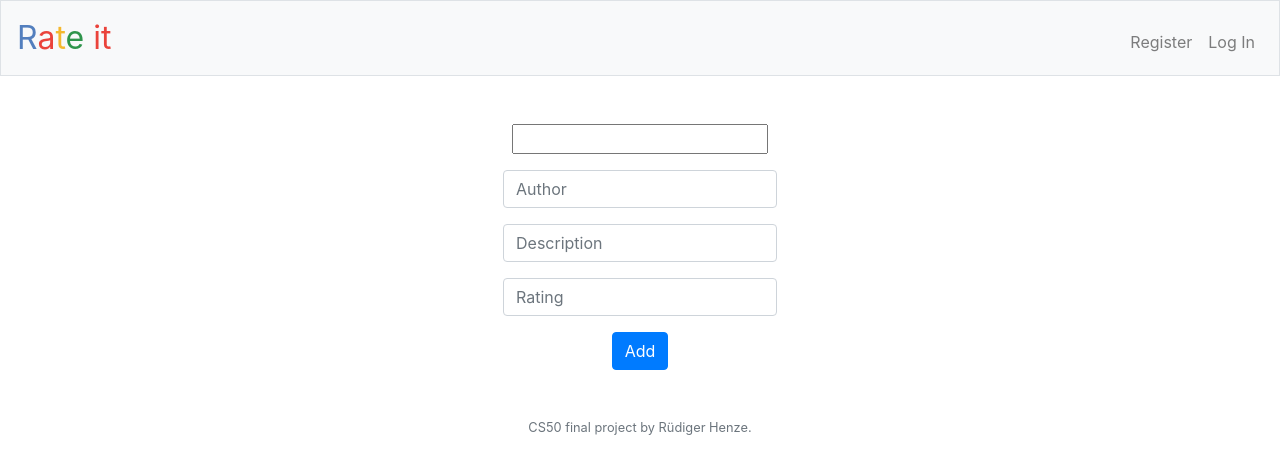
After one commit to Ruediger211/CS50_Final_Project, a Flask app: template templates/add_book.html in a window 1280 px wide. The commit adds this page. Shown: the top 474 px of the page. Run offline with Flask 2, Linux system fonts and the light colour scheme; the template is opened without the code that fills it, so the values that code supplies are empty.

Commit message:
implemented books

```diff
--- a/application.py
+++ b/application.py
@@ -51,23 +51,112 @@ def destinations():
         destinations = con.execute(statement)
     return render_template("destinations.html", destinations=destinations)
 
-# @app.route("/books", methods=["GET", "POST"])
-# @login_required
-# def books():
+@app.route("/books")
+@login_required
+def books():
 
-#     """Show books"""
-#     books = db.execute_sql("SELECT * FROM books")
-#     return render_template("books.html", books=books)
+    """Show books"""
+    with engine.connect() as con:
+        statement = text("""SELECT * FROM books""")
+        books = con.execute(statement)
+    return render_template("books.html", books=books)
 
+@app.route("/movies")
+@login_required
+def movies():
 
-# @app.route("/movies", methods=["GET", "POST"])
-# @login_required
-# def movies():
+    """Show movies"""
+    with engine.connect() as con:
+        statement = text("""SELECT * FROM movies""")
+        movies = con.execute(statement)
+    return render_template("movies.html", movies=movies)
 
-#     """Show movies"""
-#     movies = db.execute_sql("SELECT * FROM movies")
-#     return render_template("movies.html", movies=movies)
+###############################################################################
 
+@app.route("/add", methods=["GET", "POST"])
+@login_required
+def add():
+
+    #User reached route via POST (as by submitting a form via POST)
+    if request.method == "POST":
+        name = request.form.get("destination")
+        description = request.form.get("description")
+        rating = request.form.get("rating")
+        user_id = session["user_id"]
+        with engine.connect() as con:
+            statement = text("INSERT INTO destinations (dest_name, description, rating, user_id) VALUES (:dn, :dsc, :rate, :uid)").params(dn=name, dsc=description, rate=rating, uid=user_id)
+            con.execute(statement)
+        return redirect("./destinations")
+
+    # User reached route via GET (as by clicking a link or via redirect)
+    else:
+        with engine.connect() as con:
+            statement = text("SELECT DISTINCT dest_name FROM destinations")
+            list_destinations = con.execute(statement).fetchall()
+        return render_template("add.html", list_destinations=list_destinations)
+
+@app.route("/top10")
+@login_required
+def top10():
+
+    user_id = session["user_id"]
+    with engine.connect() as con:
+        statement = text("SELECT dest_name, ROUND(AVG(rating), 1) AS avg FROM destinations GROUP BY dest_name ORDER BY AVG(rating) DESC")
+        tops = con.execute(statement).fetchall()
+    return render_template("top10.html", tops=tops)
+
+@app.route("/destination/<item>")
+@login_required
+def destination(item):
+    with engine.connect() as con:
+            statement = text("SELECT users.name, destinations.description, destinations.dest_name, destinations.rating FROM destinations JOIN users ON destinations.user_id = users.id WHERE dest_name =:dn").params(dn=item)
+            destination = con.execute(statement).fetchall()
+    return render_template("destination.html", destination=destination)
+
+################################################################################
+
+@app.route("/add_book", methods=["GET", "POST"])
+@login_required
+def add_book():
+
+    #User reached route via POST (as by submitting a form via POST)
+    if request.method == "POST":
+        book = request.form.get("book")
+        author = request.form.get("author")
+        description = request.form.get("description")
+        rating = request.form.get("rating")
+        user_id = session["user_id"]
+        with engine.connect() as con:
+            statement = text("INSERT INTO books (book_name, author, description, rating, user_id) VALUES (:bn, :aut, :dsc, :rate, :uid)").params(bn=book, aut=author, dsc=description, rate=rating, uid=user_id)
+            con.execute(statement)
+        return redirect("./books")
+
+    # User reached route via GET (as by clicking a link or via redirect)
+    else:
+        with engine.connect() as con:
+            statement = text("SELECT DISTINCT book_name FROM books")
+            list_books = con.execute(statement).fetchall()
+        return render_template("add_books.html", list_books=list_books)
+
+@app.route("/top10_books")
+@login_required
+def top10_books():
+
+    user_id = session["user_id"]
+    with engine.connect() as con:
+        statement = text("SELECT book_name, ROUND(AVG(rating), 1) AS avg FROM books GROUP BY book_name ORDER BY AVG(rating) DESC")
+        tops = con.execute(statement).fetchall()
+    return render_template("top10_books.html", tops=tops)
+
+@app.route("/book/<item>")
+@login_required
+def book(item):
+    with engine.connect() as con:
+            statement = text("SELECT users.name, books.description, books.book_name, books.rating FROM destinations JOIN users ON books.user_id = users.id WHERE book_name =:bn").params(bn=item)
+            book = con.execute(statement).fetchall()
+    return render_template("book.html", book=book)
+
+################################################################################
 
 @app.route("/add", methods=["GET", "POST"])
 @login_required
@@ -108,6 +197,9 @@ def destination(dest):
             statement = text("SELECT users.name, destinations.description, destinations.dest_name, destinations.rating FROM destinations JOIN users ON destinations.user_id = users.id WHERE dest_name =:dn").params(dn=dest)
             destination = con.execute(statement).fetchall()
     return render_template("destination.html", destination=destination)
+
+################################################################################
+
 
 @app.route("/login", methods=["GET", "POST"])
 def login():
--- a/diary.txt
+++ b/diary.txt
@@ -278,6 +278,6 @@ TODO: ask other users to use web app
 TODO: remove movies and books or add...
 TODO: video
 TODO: README
-TODO: add rating to Destination page
-TODO: change order: Put add and top 10 on top of the screen or even in the navbar
+done: add rating to Destination page
+done: change order: Put add and top 10 on top of the screen or even in the navbar
 TODO: On mobile phone: not enough place. Work out responsiveness.
--- /dev/null
+++ b/templates/add_book.html
@@ -0,0 +1,31 @@
+{% extends "layout.html" %}
+
+{% block title %}
+    Add
+{% endblock %}
+
+{% block main %}
+    <form action="/add_book" method="post">
+        <!--<div class="form-group">-->
+        <!--    <input autocomplete="off" autofocus class="form-control" name="destination" placeholder="Destination" type="text">-->
+        <!--</div>-->
+        <div class="form-group">
+            <input name="book" list=books>
+            <datalist id=destinations>
+                {% for item in list_books %}
+                    <option value={{item['book_name']}}>{{item['book_name']}}</option>
+                {% endfor %}
+            </datalist>
+        </div>
+        <div class="form-group">
+            <input class="form-control" name="author" placeholder="Author" type="text">
+        </div>
+        <div class="form-group">
+            <input class="form-control" name="description" placeholder="Description" type="text">
+        </div>
+        <div class="form-group">
+            <input class="form-control" name="rating" placeholder="Rating" type="number">
+        </div>
+        <button class="btn btn-primary" type="submit">Add</button>
+    </form>
+{% endblock %}
```
Also changed, not shown: templates/books.html (+22 -8 lines), 1 other file.
